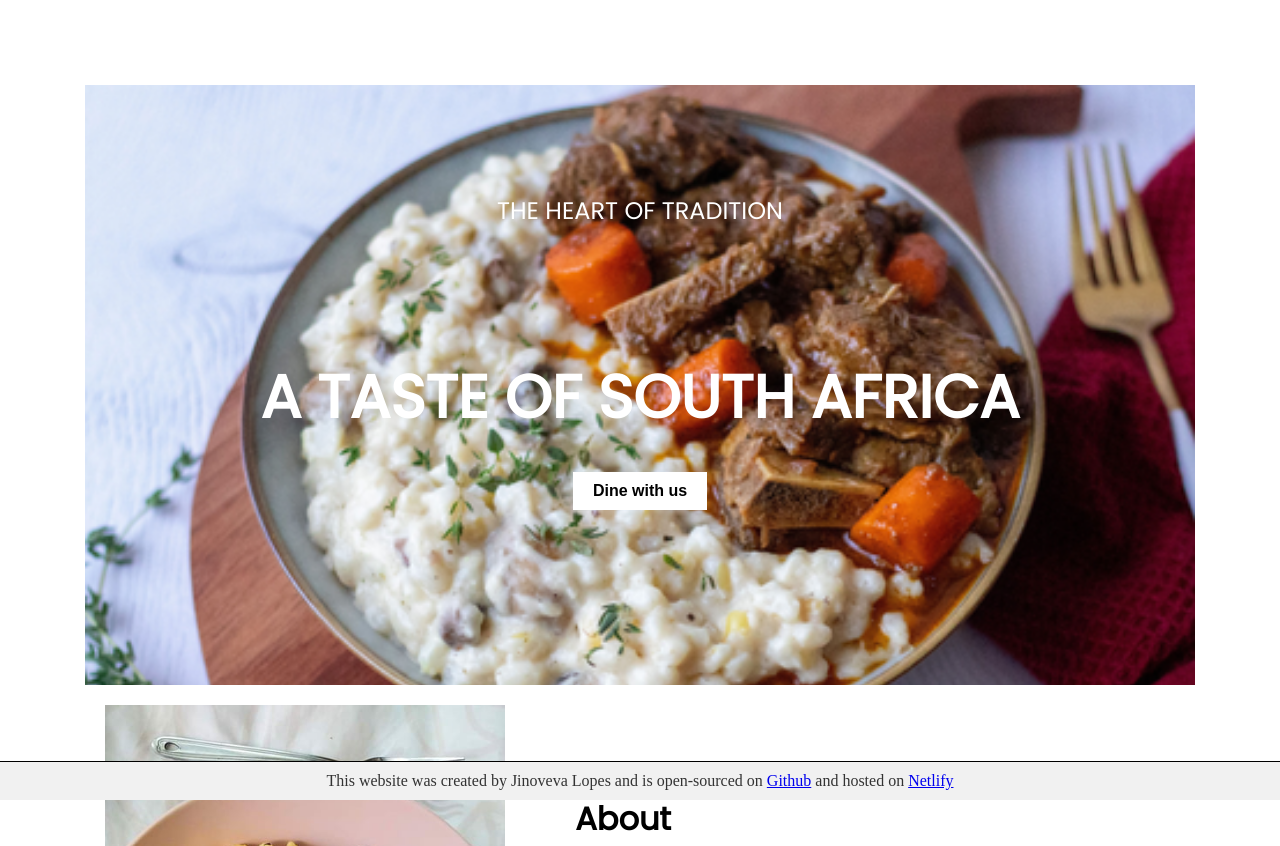
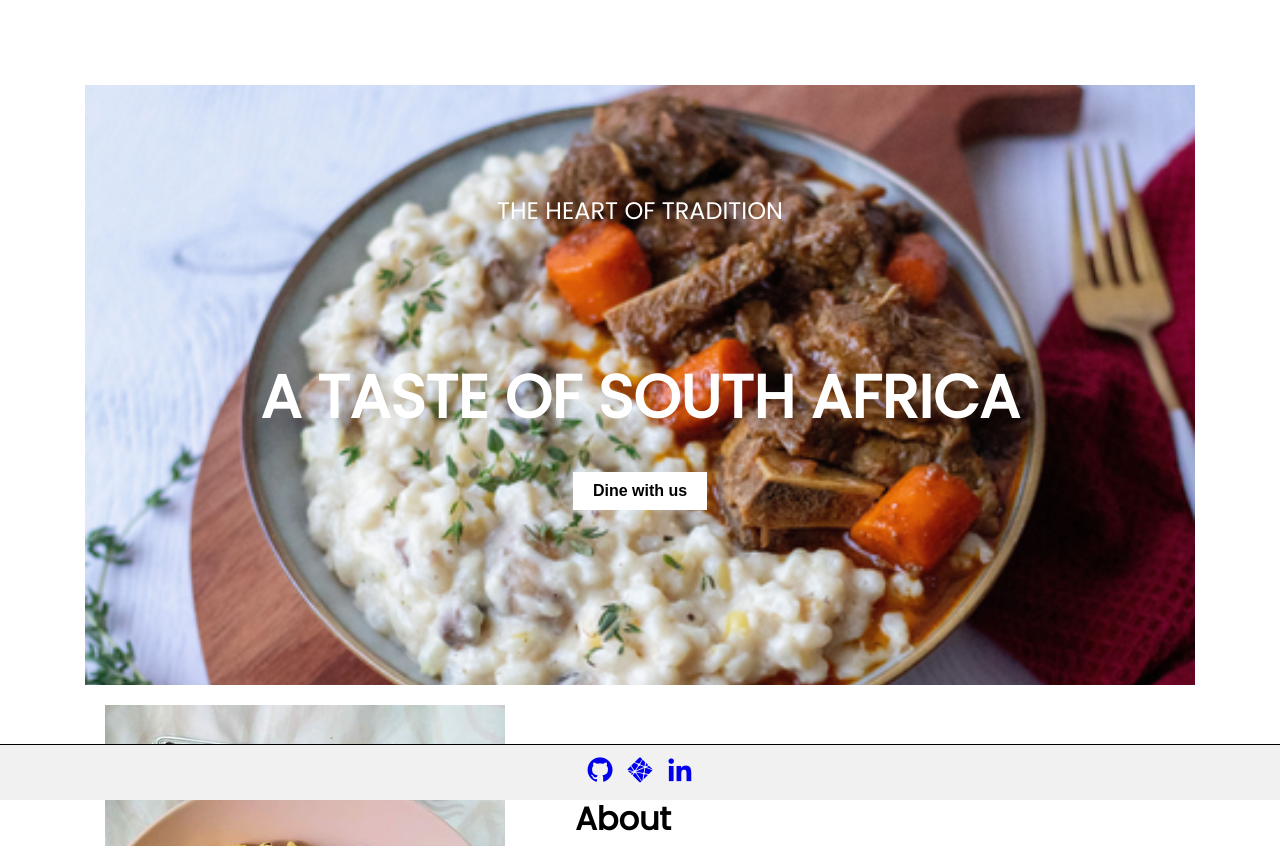
Before and after one commit to Jinoveva/recipe-challenge, a plain HTML site: page index.html in a window 1280 px wide. Shown: the top 846 px of the page. Drawn offline with nearby package versions, Linux system fonts and the light colour scheme.

Commit message:
Substituted links for icons

```diff
--- a/index.html
+++ b/index.html
@@ -7,6 +7,7 @@
     <link rel="preconnect" href="https://fonts.googleapis.com">
     <link rel="preconnect" href="https://fonts.gstatic.com" crossorigin>
     <link href="https://fonts.googleapis.com/css2?family=Poppins&display=swap" rel="stylesheet">
+    <link href='https://unpkg.com/boxicons@2.1.4/css/boxicons.min.css' rel='stylesheet'>
     <link rel="stylesheet" href="src/index.css">
 </head>
 <body>
@@ -177,10 +178,18 @@
 
 </form>
 
-    <footer>This website was created by Jinoveva Lopes and is open-sourced on
-        <a href="https://github.com/Jinoveva/recipe-challenge" target="_blank">Github</a>
-        and hosted on
-        <a href="https://creamy-samp-and-beef-stew.netlify.app/" target="_blank">Netlify</a>
+    <footer>
+   <div class="icon-links">
+    <a href="https://github.com/Jinoveva/recipe-challenge" target="_blank" aria-label="GitHub">
+        <i class='bx bxl-github' width="50px"></i>
+    </a>
+    <a href="https://app.netlify.com/sites/creamy-samp-and-beef-stew/overview" target="_blank" aria-label="Netlify">
+        <i class='bx bxl-netlify'></i>
+    </a>
+    <a href="https://www.linkedin.com/in/jinoveva-lopes-b2ba712b9/" target="_blank" aria-label="Netlify">
+        <i class='bx bxl-linkedin'></i>
+    </a>
+   </div>
     </footer>
 
     <script src="src/index.js"></script>
--- a/src/index.css
+++ b/src/index.css
@@ -339,6 +339,14 @@ footer {
     /* Ensures it stays on top of other content */
 }
 
+.icon-links{
+    display: flex;
+    flex-direction: row;
+    justify-content: center;
+    font-size: 30px;
+    gap: 10px;
+}
+
 @keyframes slideIn {
     0% {
         opacity: 0;
```
